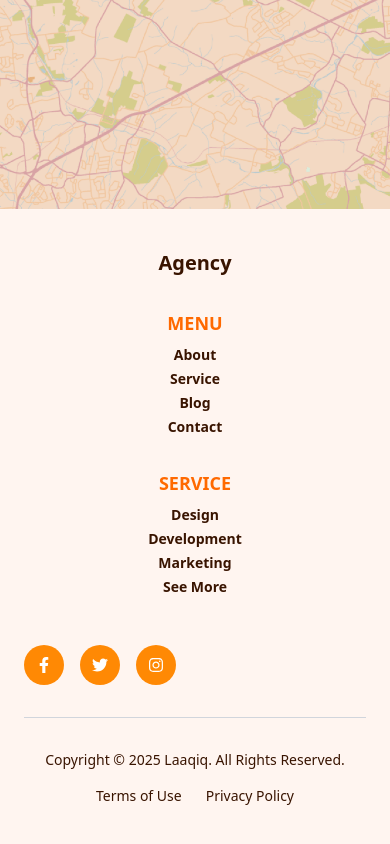
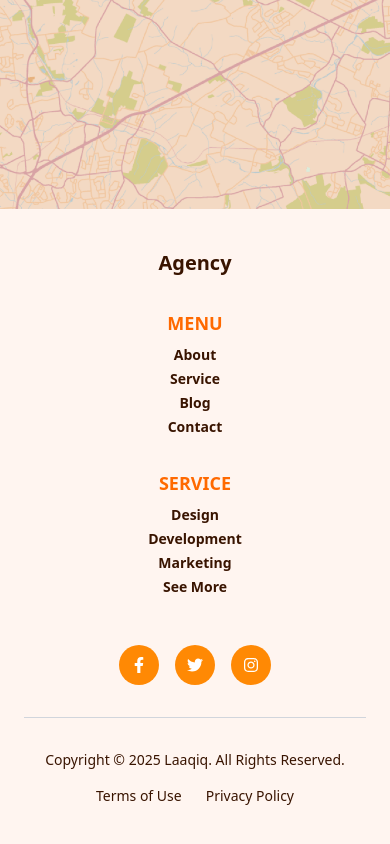
Before and after one commit to Azimkhan01/theemwiz, a React (Vite) app: page / in a window 390 px wide. Shown: the part 10147-10991 px from the top of the page. Built offline with nearby package versions, Linux system fonts and the light colour scheme.

Commit message:
new update

```diff
--- a/src/component/Footer.jsx
+++ b/src/component/Footer.jsx
@@ -28,7 +28,7 @@ function Footer() {
         ))}
 
         {/* Social Icons */}
-        <div className="flex space-x-4 mt-4 lg:mt-0">
+        <div className="flex space-x-4 mt-4 lg:mt-0 self-center md:self-start ">
           <div className="bg-orange-400 text-white rounded-full flex items-center justify-center w-10 h-10 p-3">
             <FaFacebookF size={16} />
           </div>
```
